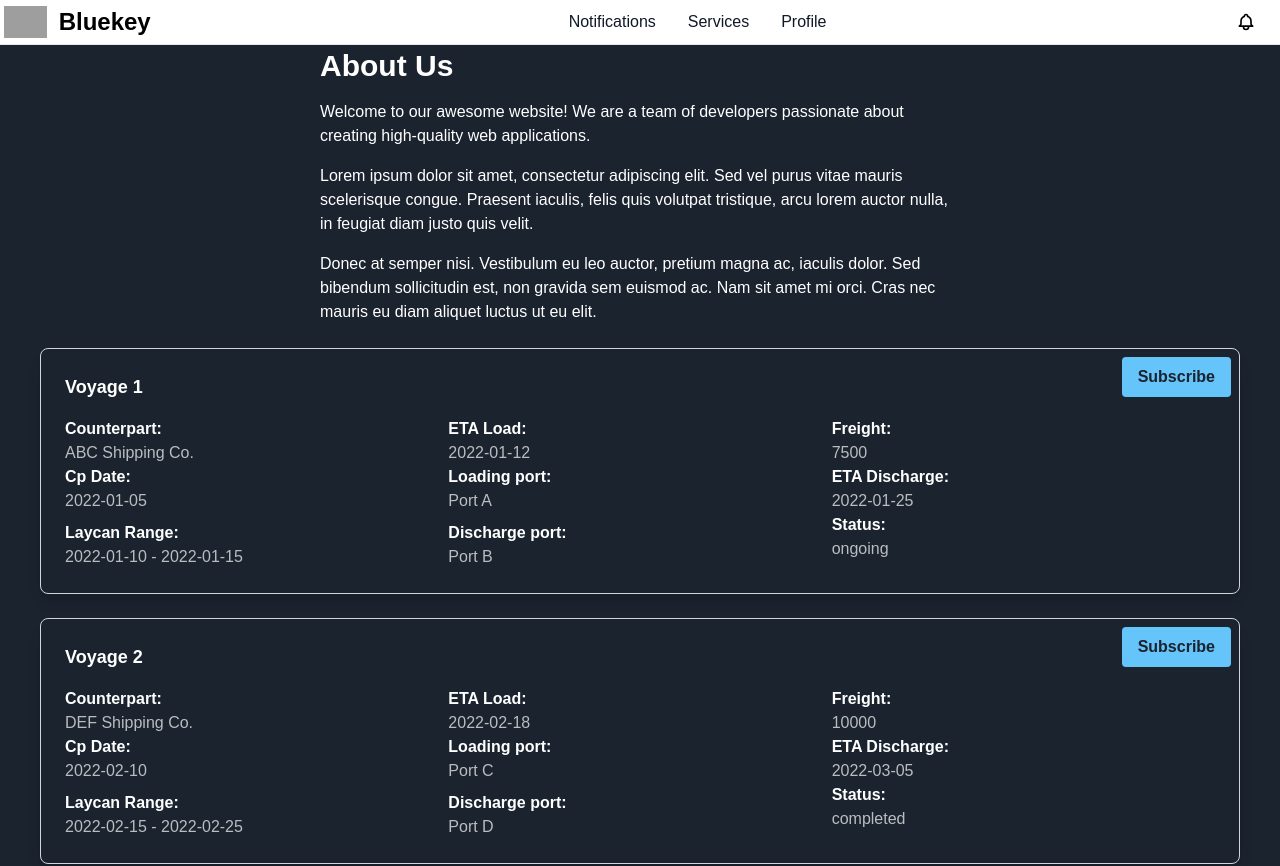
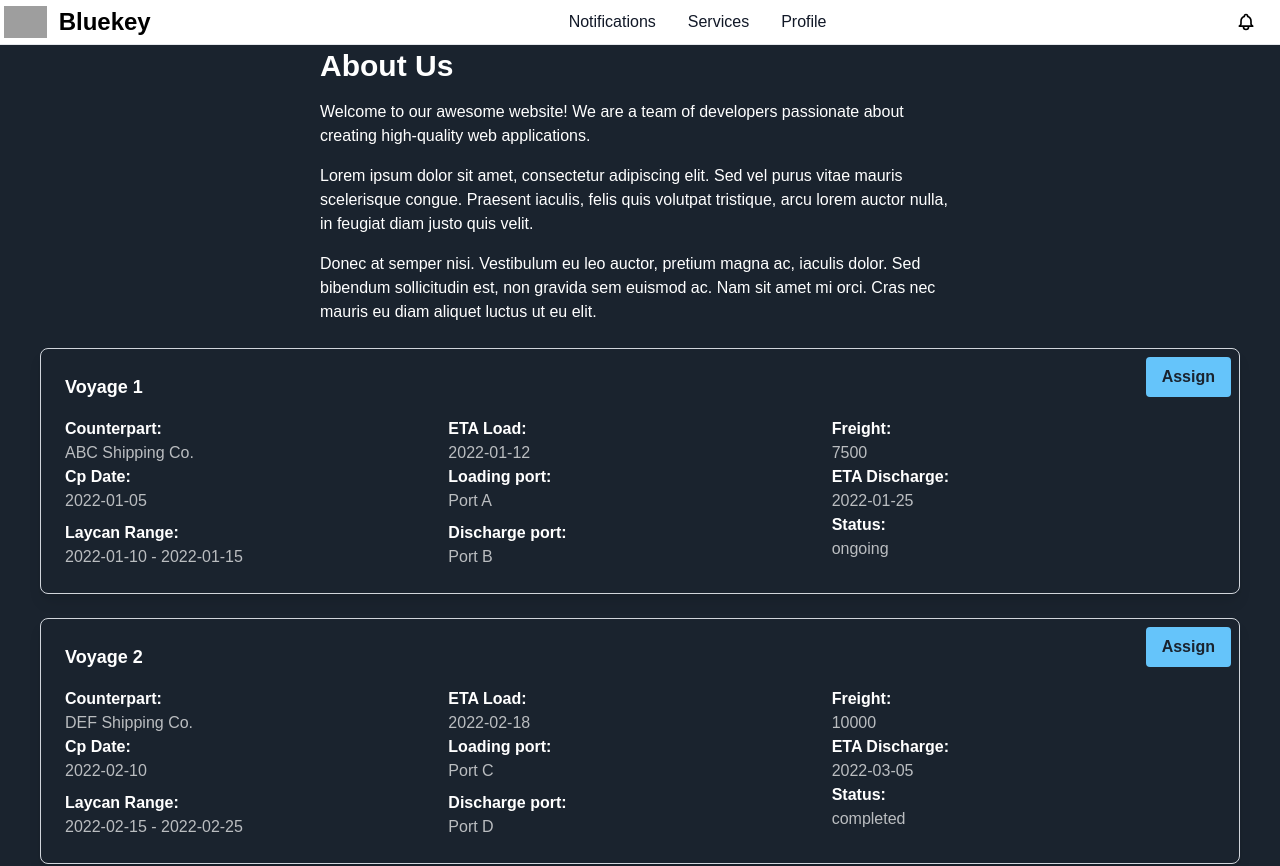
Before and after one commit to pandr20/bluekey-notification, a Next.js app: page / in a window 1280 px wide. Shown: the top 866 px of the page. Built offline with nearby package versions, Linux system fonts and the light colour scheme; no server answers; grey boxes are pictures that could not be loaded.

Commit message:
Changed text

```diff
--- a/components/Navbar.tsx
+++ b/components/Navbar.tsx
@@ -29,14 +29,14 @@
         )}
              </WithUser>
 
-              <SignOutButton><span className="text-white bg-blue-700 hover:bg-blue-800 focus:ring-4 focus:outline-none focus:ring-blue-300 font-medium rounded-lg text-sm px-4 py-2 text-center mr-3 md:mr-0 dark:bg-blue-600 dark:hover:bg-blue-700 dark:focus:ring-blue-800">Logout</span></SignOutButton>
+              <SignOutButton><span className="cursor-pointer text-white bg-blue-700 hover:bg-blue-800 focus:ring-4 focus:outline-none focus:ring-blue-300 font-medium rounded-lg text-sm px-4 py-2 text-center mr-3 md:mr-0 dark:bg-blue-600 dark:hover:bg-blue-700 dark:focus:ring-blue-800">Logout</span></SignOutButton>
 
 
             </>
 
           ) : (
 
-            <SignInButton><span className="text-white bg-blue-700 hover:bg-blue-800 focus:ring-4 focus:outline-none focus:ring-blue-300 font-medium rounded-lg text-sm px-4 py-2 text-center mr-3 md:mr-0 dark:bg-blue-600 dark:hover:bg-blue-700 dark:focus:ring-blue-800">Login</span></SignInButton>
+            <SignInButton><span className="cursor-pointer text-white bg-blue-700 hover:bg-blue-800 focus:ring-4 focus:outline-none focus:ring-blue-300 font-medium rounded-lg text-sm px-4 py-2 text-center mr-3 md:mr-0 dark:bg-blue-600 dark:hover:bg-blue-700 dark:focus:ring-blue-800">Login</span></SignInButton>
 
 
           )}
--- a/components/Voyage.tsx
+++ b/components/Voyage.tsx
@@ -20,7 +20,7 @@
     <div className="border border-gray-300 rounded-lg shadow-lg p-6 m-6 relative">
     <h2 className=" text-white text-lg font-bold mb-4">Voyage {voyage.id}</h2>
     <button className="bg-blue hover:bg-dimBlue text-primary-black font-bold py-2 px-4 rounded absolute top-0 right-0 mt-2 mr-2">
-      Subscribe
+      Assign
     </button>
     <div className="flex flex-col sm:flex-row">
       <div className="flex-1 mb-2 sm:mb-0">
```
